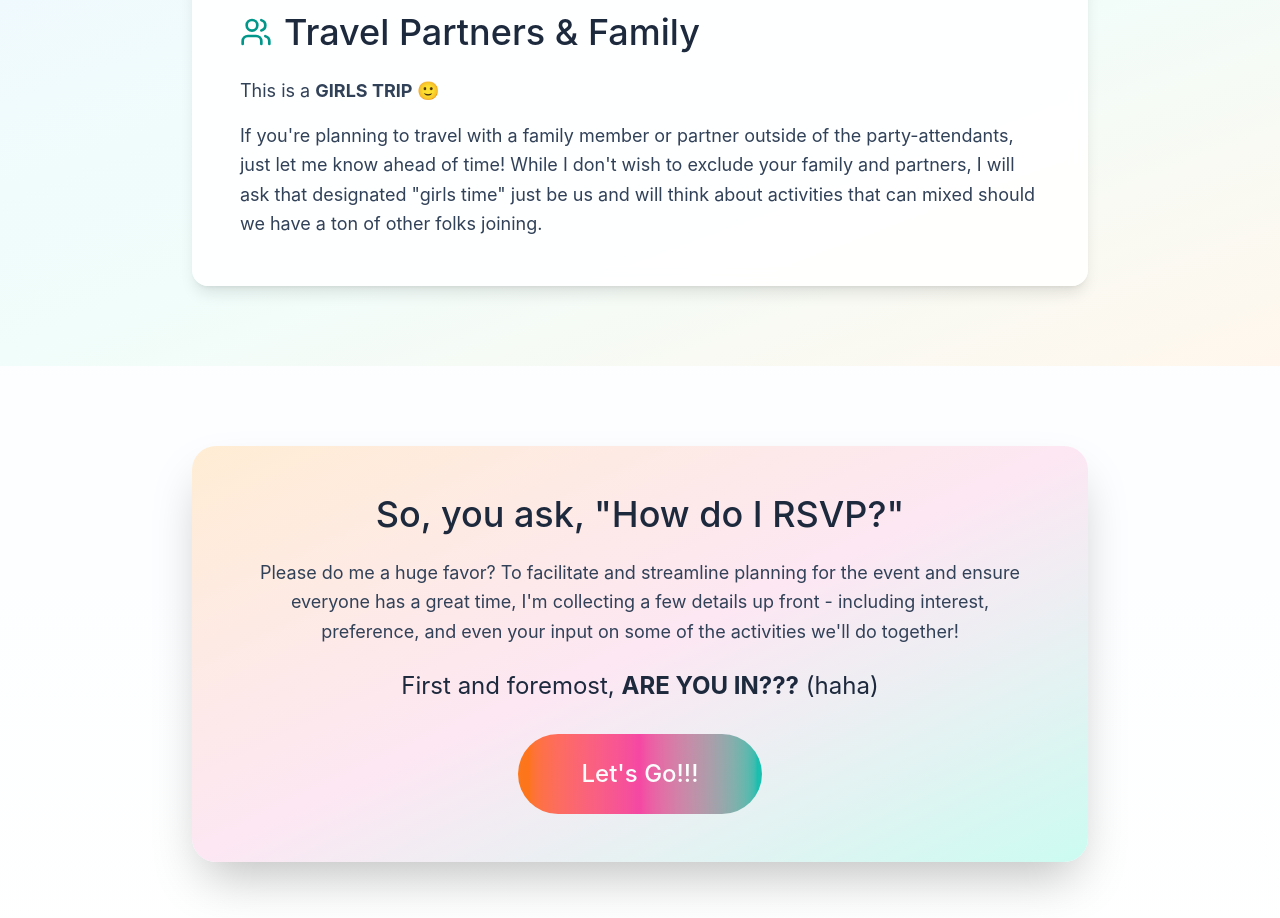
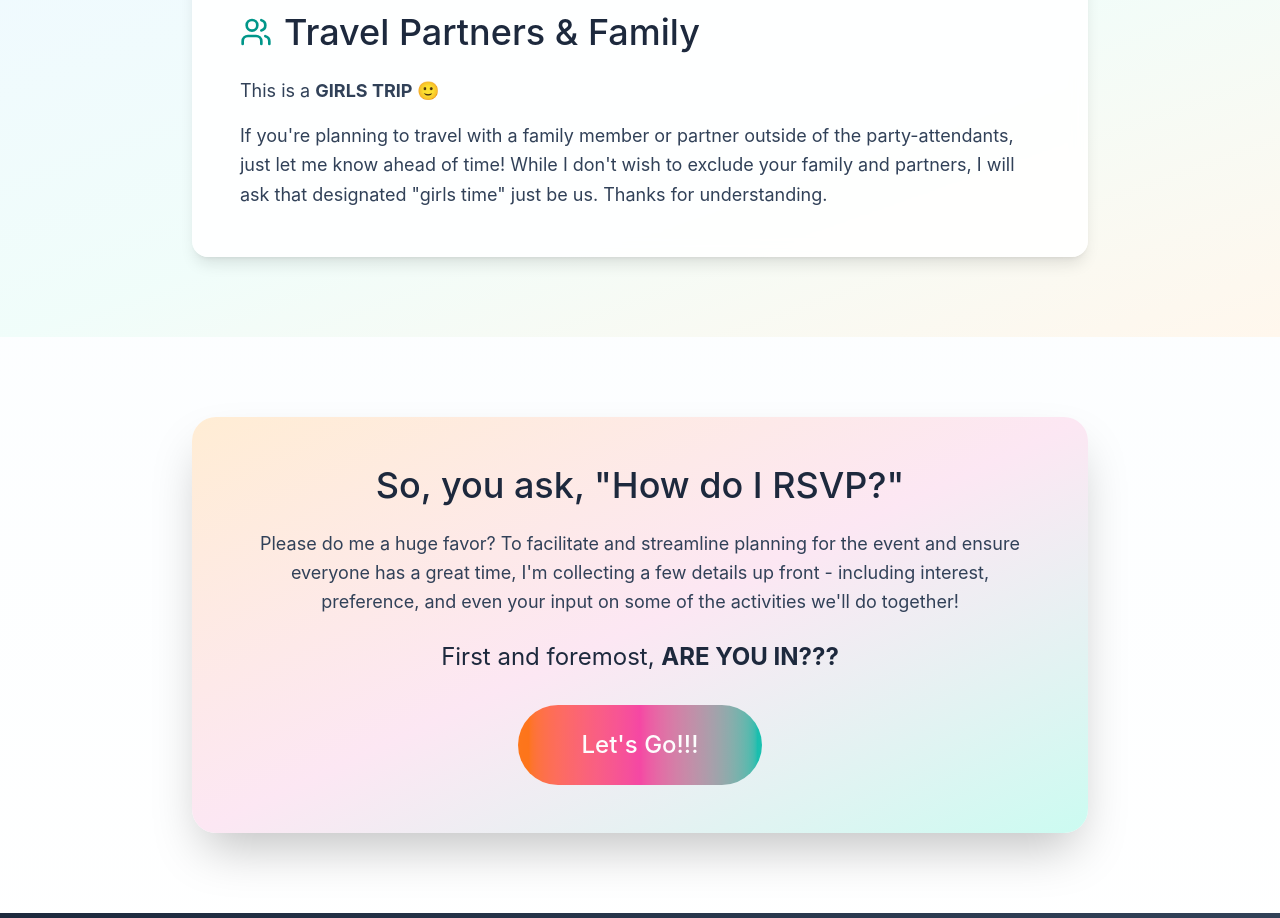
Before and after one commit to devostackio/jordies40party, a React (Vite) app: page / in a window 1280 px wide. Shown: the part 2980-3898 px from the top of the page. Built offline with nearby package versions, Linux system fonts and the light colour scheme.

Commit message:
[5] Content updates

```diff
--- a/src/app/App.tsx
+++ b/src/app/App.tsx
@@ -159,7 +159,7 @@ export default function App() {
               This is a <strong>GIRLS TRIP 🙂</strong>
             </p>
             <p className="text-lg text-slate-700 leading-relaxed">
-              If you're planning to travel with a family member or partner outside of the party-attendants, just let me know ahead of time! While I don't wish to exclude your family and partners, I will ask that designated "girls time" just be us and will think about activities that can mixed should we have a ton of other folks joining.
+              If you're planning to travel with a family member or partner outside of the party-attendants, just let me know ahead of time! While I don't wish to exclude your family and partners, I will ask that designated "girls time" just be us. Thanks for understanding.
             </p>
           </div>
         </div>
@@ -174,7 +174,7 @@ export default function App() {
               Please do me a huge favor? To facilitate and streamline planning for the event and ensure everyone has a great time, I'm collecting a few details up front - including interest, preference, and even your input on some of the activities we'll do together!
             </p>
             <p className="text-2xl mb-8 text-slate-800">
-              First and foremost, <strong>ARE YOU IN???</strong> (haha)
+              First and foremost, <strong>ARE YOU IN???</strong>
             </p>
             <div className="inline-block">
               <button className="bg-gradient-to-r from-orange-500 via-pink-500 to-teal-500 text-white px-16 py-6 rounded-full text-2xl hover:shadow-2xl transition-all transform hover:scale-105 animate-pulse" onClick={() => setIsModalOpen(true)}>
```
